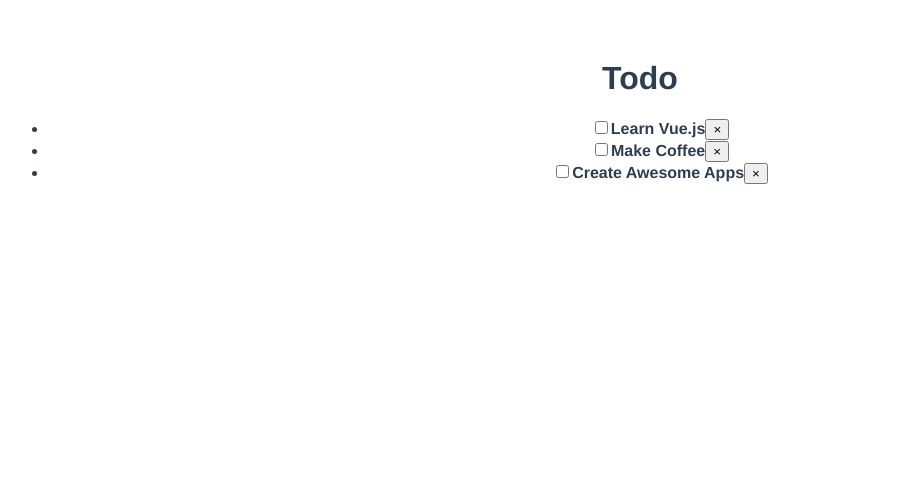
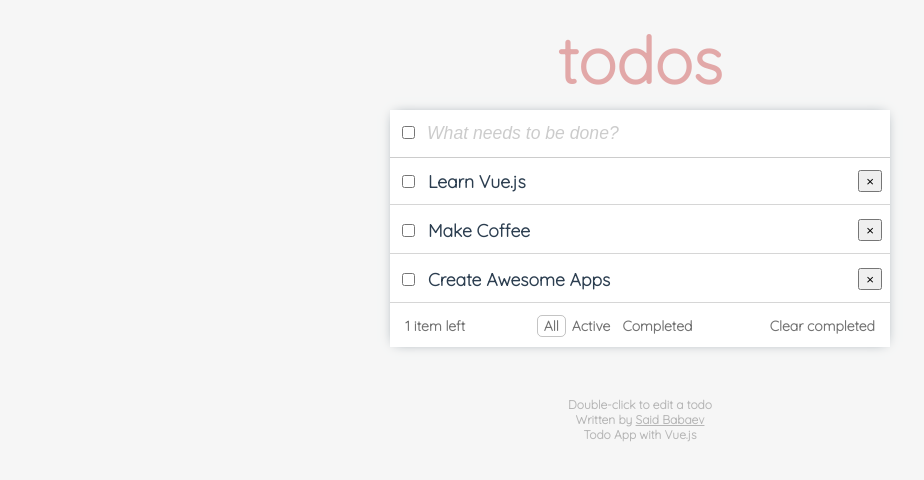
Before and after one commit to sbinfo/vue-todo-app, a Vue app: page / in a window 1280 px wide. Shown: the top 480 px of the page, without its empty margins (0-924 px from the left). Built offline with nearby package versions, Linux system fonts and the light colour scheme.

Commit message:
Сверстал основной вид приложении. добавил хедер с поиском и футер с кнопками(фильтры) стилизовал указанные елементы

```diff
--- a/src/App.vue
+++ b/src/App.vue
@@ -1,37 +1,78 @@
 <template>
   <div id="app">
-    <h1>Todo</h1>
-    <Todo v-bind:todos="todos"/>
+
+    <h1>todos</h1>
+
+    <div class="app-body">
+      <AppHeader />
+
+      <Todo v-bind:todos="todos" />
+
+      <AppFooter />
+    </div>
+
+    <div class="footer">
+        <span>Double-click to edit a todo</span><br>
+        <span>Written by <a href="https://www.saidbabaev.com" target="_blank">Said Babaev</a></span><br>
+        <span>Todo App with Vue.js</span>
+    </div>
+
   </div>
 </template>
 
 <script>
-import Todo from './components/Todo';
+import Todo from "./components/Todo";
+import AppFooter from './components/AppFooter';
+import AppHeader from './components/AppHeader';
 
 export default {
-  name: 'App',
-  data: function() {
+  name: "App",
+  data: function () {
     return {
       todos: [
-        { id: 1, title: 'Learn Vue.js', completed: true },
-        { id: 2, title: 'Make Coffee', completed: true },
-        { id: 3, title: 'Create Awesome Apps', completed: true }
-      ]
-    }
+        { id: 1, title: "Learn Vue.js", completed: true },
+        { id: 2, title: "Make Coffee", completed: true },
+        { id: 3, title: "Create Awesome Apps", completed: true },
+      ],
+    };
   },
   components: {
-    Todo
-  }
-}
+    Todo, AppFooter, AppHeader
+  },
+};
 </script>
 
 <style>
+@import url("https://fonts.googleapis.com/css2?family=Quicksand:wght@300&display=swap");
+body {
+  background: #cccccc29;
+  color: #2c3e50;
+}
 #app {
-  font-family: Avenir, Helvetica, Arial, sans-serif;
+  font-family: "Quicksand", sans-serif;
   -webkit-font-smoothing: antialiased;
   -moz-osx-font-smoothing: grayscale;
   text-align: center;
-  color: #2c3e50;
   margin-top: 60px;
+  max-width: 500px;
+  margin: 0 auto;
+}
+#app h1 {
+    color: #d267678c;
+    font-size: 4rem;
+    margin: 20px 0px 10px 0;
+}
+.app-body {
+  box-shadow: 0 0 12px -5px #71808d;
+  background: #fff;
+}
+.footer {
+      margin-top: 50px;
+    font-size: 12px;
+    font-weight: bold;
+    color: #b7b7b7;
+}
+.footer a {
+  color: #b7b7b7;
 }
 </style>
--- /dev/null
+++ b/src/components/AppFooter.vue
@@ -0,0 +1,52 @@
+<template>
+    <div class="app-footer">
+
+        <div class="info-block">
+          <span>1 item left</span>
+        </div>
+
+        <div class="toggle-buttons">
+          <button class="active">All</button>
+          <button>Active</button>
+          <button>Completed</button>
+        </div>
+
+        <div class="clear-all-button">
+          <span>Clear completed</span>
+        </div>
+
+      </div>
+</template>
+
+
+<style>
+.app-footer {
+  display: flex;
+  justify-content: space-between;
+  padding: 10px 15px;
+}
+.app-footer button, .app-footer span {
+    color: #737373;
+    font-weight: bold;
+    font-family: 'Quicksand';
+    font-size: 14px;
+}
+.toggle-buttons button {
+    background: transparent;
+    border: none;
+    outline: none;
+    cursor: pointer;
+}
+.toggle-buttons .active {
+    border: 1px solid #7373736b;
+    border-radius: 5px;
+}
+
+.clear-all-button span{
+    cursor: pointer;
+}
+.clear-all-button span:hover{
+    text-decoration: underline;
+}
+
+</style>
--- /dev/null
+++ b/src/components/AppHeader.vue
@@ -0,0 +1,30 @@
+<template>
+    <div class="app-header">
+        <input type="checkbox" class="select-all">
+        <input type="text" placeholder="What needs to be done?" class="text-form">
+    </div>
+</template>
+
+<style scoped>
+ .app-header {
+    border-bottom: 1px solid #ccc;
+    padding: 12px;
+    overflow: hidden;
+ }
+ .text-form {
+    width: 449px;
+    border: none;
+    font-size: 1.1rem;
+    margin-left: 10px;;
+ }
+ .select-all {
+     margin: 0;
+ }
+ input.text-form:focus {
+    outline: none;
+}
+input.text-form::placeholder {
+    font-style: italic;
+    color: #ccc;
+}
+</style>
--- a/src/components/Todo.vue
+++ b/src/components/Todo.vue
@@ -1,5 +1,5 @@
 <template>
-    <ul>
+    <ul class="todo">
         <TodoItem
             v-for="todo in todos"
             :key="todo.id"
@@ -16,3 +16,12 @@
     components: { TodoItem }
 }
 </script>
+
+<style>
+    ul.todo {
+        list-style: none;
+        text-align: initial;
+        margin: 0;
+        padding: 0;
+    }
+</style>
--- a/src/components/TodoItem.vue
+++ b/src/components/TodoItem.vue
@@ -18,3 +18,18 @@
     }
 }
 </script>
+
+<style>
+li {
+    display: flex;
+    justify-content: space-between;
+    margin-bottom:2px;
+    font-size: 1.1rem;
+    border-bottom: 1px solid #cccc;
+    padding: 12px 8px;
+}
+
+li strong {
+    margin-left: 10px;
+}
+</style>
```
